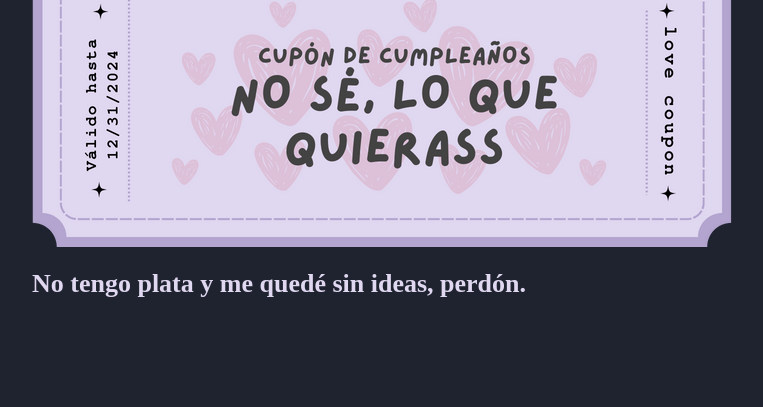
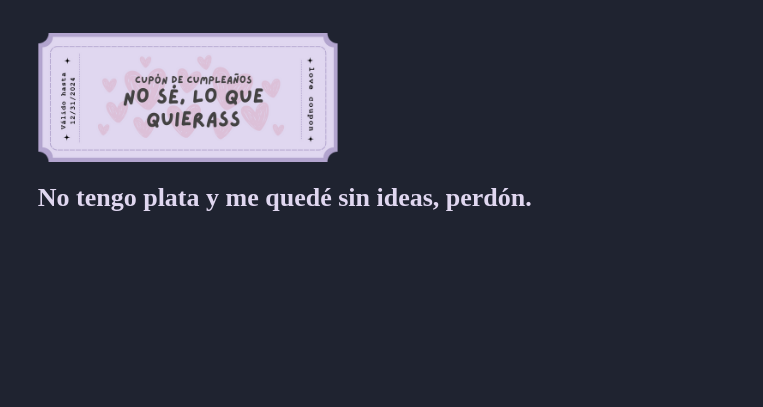
Before and after one commit to Kiwev/kulo-cum, a plain HTML site: page win.html in a window 1280 px wide. Shown: the part 393-800 px from the top of the page, without its empty margins (258-1021 px from the left). Drawn offline with Linux system fonts and the light colour scheme; a web font is replaced by a local one.

Commit message:
Agrega archivos iniciales

```diff
--- a/win.html
+++ b/win.html
@@ -15,7 +15,7 @@
     <div id="pantallaInicio" class="contenedor-first-screen">
         <img src="Imagenes/ghost.gif" alt="cloud" width="500">
         <h1>Feliz Cumpleaños Kuro</h1>
-        <img src="Imagenes/love-coupon.png" alt="">
+        <img src="Imagenes/love-coupon.png" alt="" width="300">
         <h2>No tengo plata y me quedé sin ideas, perdón.</h2>
     </div>
     <audio autoplay>
```
